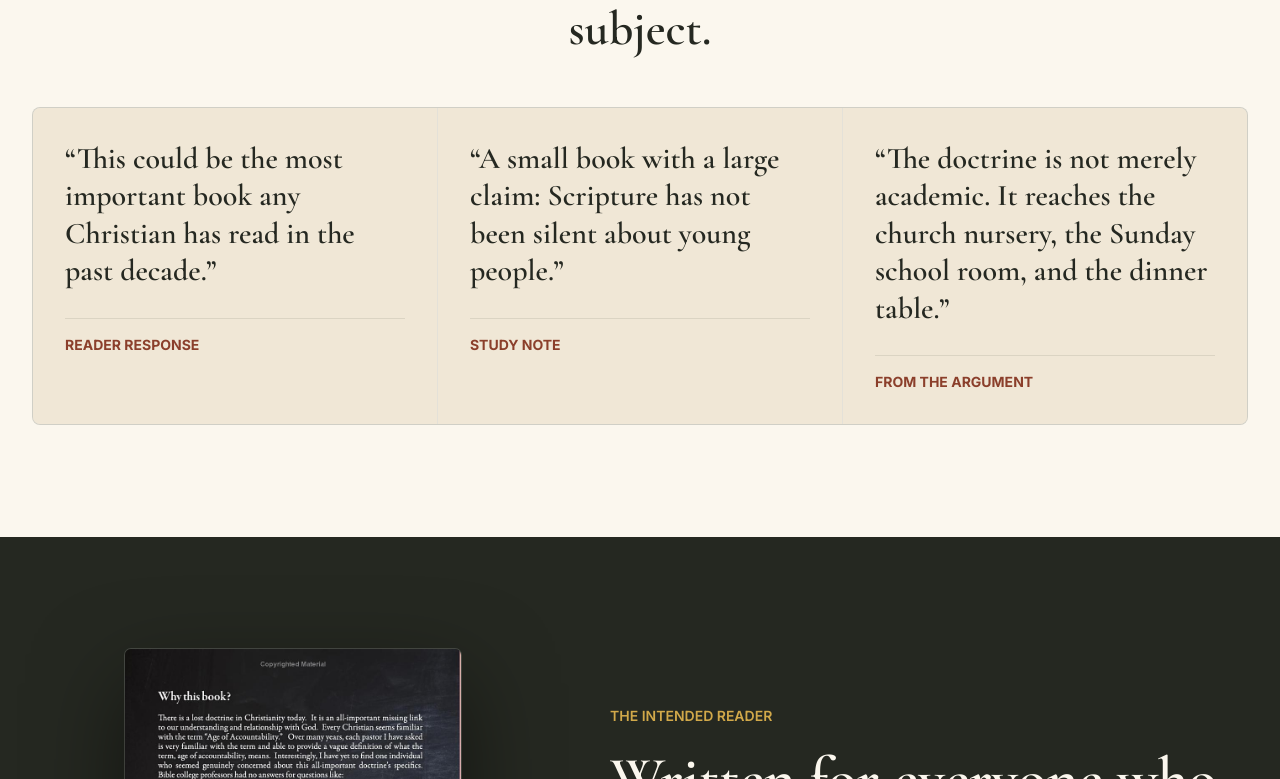
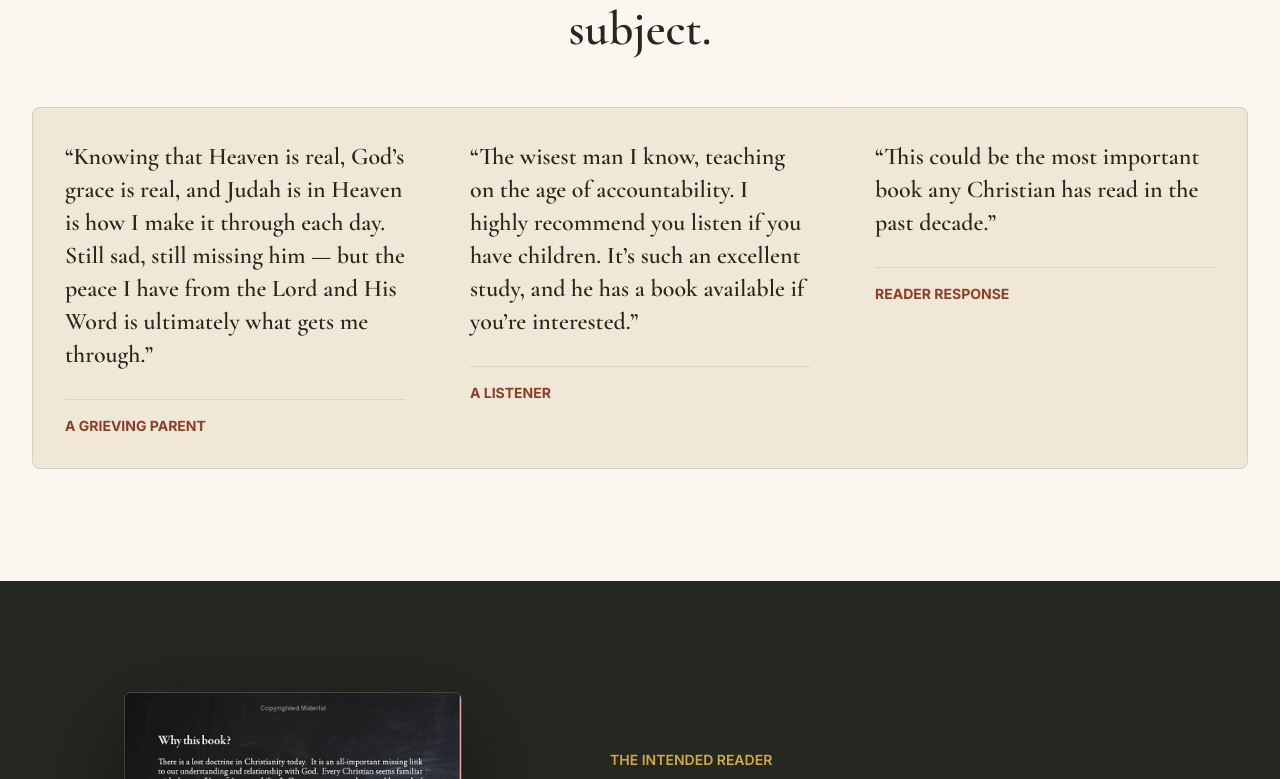
Before and after one commit to edesent/theageofaccountability, a Next.js app: page / in a window 1280 px wide. Shown: the part 3221-4000 px from the top of the page. Built offline with nearby package versions, Linux system fonts and the light colour scheme; no server answers.

Commit message:
Add author's personal message + real testimonials (Judah, recommendation)

```diff
--- a/src/app/page.tsx
+++ b/src/app/page.tsx
@@ -76,18 +76,18 @@ const QUESTIONS = [
 const QUOTES = [
   {
     quote:
-      "This could be the most important book any Christian has read in the past decade.",
-    source: "Reader response",
+      "Knowing that Heaven is real, God’s grace is real, and Judah is in Heaven is how I make it through each day. Still sad, still missing him — but the peace I have from the Lord and His Word is ultimately what gets me through.",
+    source: "A grieving parent",
   },
   {
     quote:
-      "A small book with a large claim: Scripture has not been silent about young people.",
-    source: "Study note",
+      "The wisest man I know, teaching on the age of accountability. I highly recommend you listen if you have children. It’s such an excellent study, and he has a book available if you’re interested.",
+    source: "A listener",
   },
   {
     quote:
-      "The doctrine is not merely academic. It reaches the church nursery, the Sunday school room, and the dinner table.",
-    source: "From the argument",
+      "This could be the most important book any Christian has read in the past decade.",
+    source: "Reader response",
   },
 ];
 
@@ -357,7 +357,7 @@ export default function Home() {
             <div className="mt-12 grid gap-px overflow-hidden rounded-lg border border-ink/10 bg-ink/10 lg:grid-cols-3">
               {QUOTES.map((item) => (
                 <figure key={item.quote} className="min-w-0 bg-paper p-7 sm:p-8">
-                  <blockquote className="font-display text-3xl font-semibold leading-tight text-ink">
+                  <blockquote className="font-display text-2xl font-semibold leading-snug text-ink">
                     &ldquo;{item.quote}&rdquo;
                   </blockquote>
                   <figcaption className="mt-7 border-t border-ink/10 pt-4 font-body text-sm font-bold uppercase text-brick">
@@ -481,7 +481,32 @@ export default function Home() {
               </div>
             </div>
             <div className="min-w-0 max-w-3xl">
-              <p className="font-body text-xl leading-relaxed text-ink-soft">
+              <figure className="border-l-2 border-brick/40 pl-6">
+                <figcaption className="font-body text-xs font-bold uppercase text-brick">
+                  A message from the author
+                </figcaption>
+                <blockquote className="mt-4 space-y-4 font-display text-2xl leading-snug text-ink">
+                  <p>
+                    The book I wrote brings up and answers a number of
+                    questions. One unique question concerns the Book of Life.
+                    Only those whose names are written in the Book of Life can
+                    enter Heaven. Most believe that all infants go to Heaven
+                    &mdash; so if they do, their name must be in the Book. What
+                    happens, then, when they never accept Christ?
+                  </p>
+                  <p>
+                    Order and read the book that has been a burden on my heart
+                    for so many years. It will improve your family, your church,
+                    and your understanding of the GRACE of God in so many ways
+                    &mdash; and it will answer many other questions you may not
+                    have had answers for in the past. Enjoy.
+                  </p>
+                </blockquote>
+                <p className="mt-4 font-body text-sm font-semibold text-ink-soft">
+                  &mdash; Jerry Boritzki
+                </p>
+              </figure>
+              <p className="mt-8 font-body text-xl leading-relaxed text-ink-soft">
                 Jerry Boritzki spent over twenty years studying a doctrine the
                 church has long overlooked. <em>The Age of Accountability</em>{" "}
                 is his first release, a self-published work on a subject that,
```
